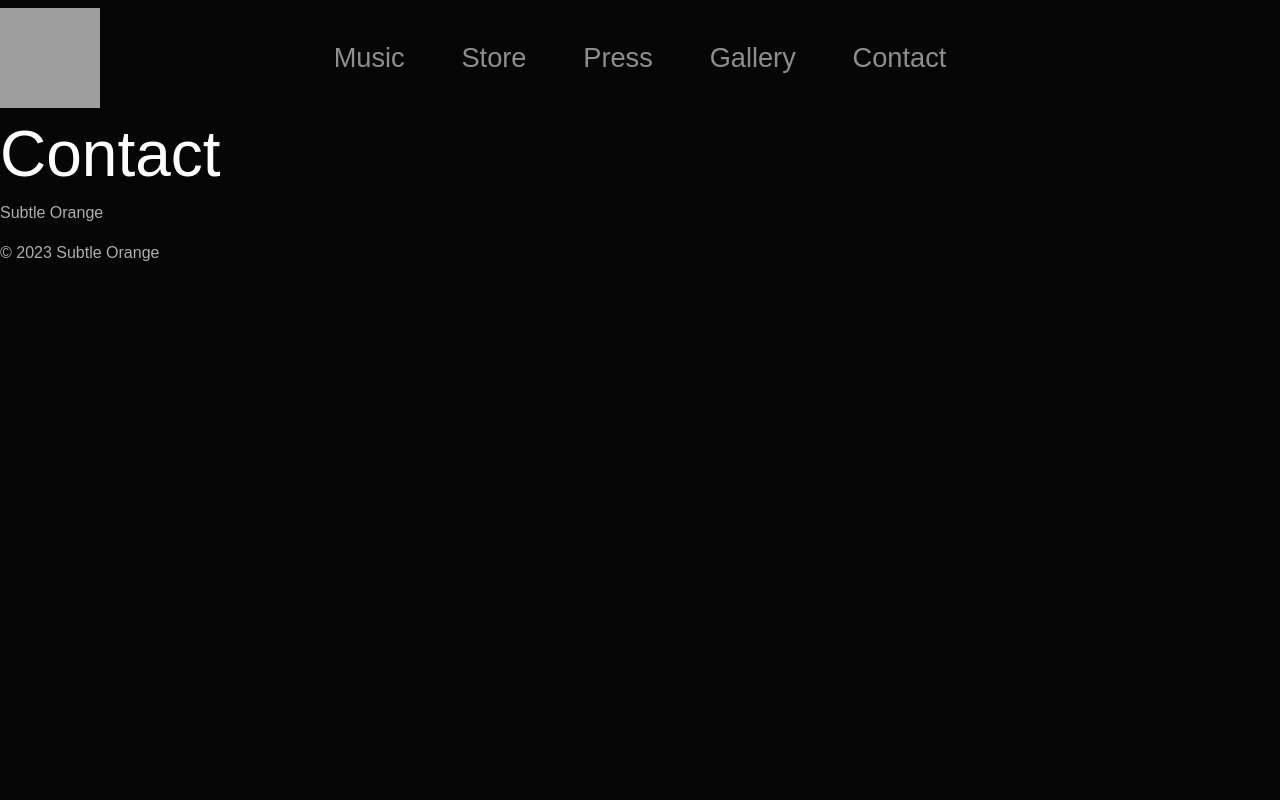
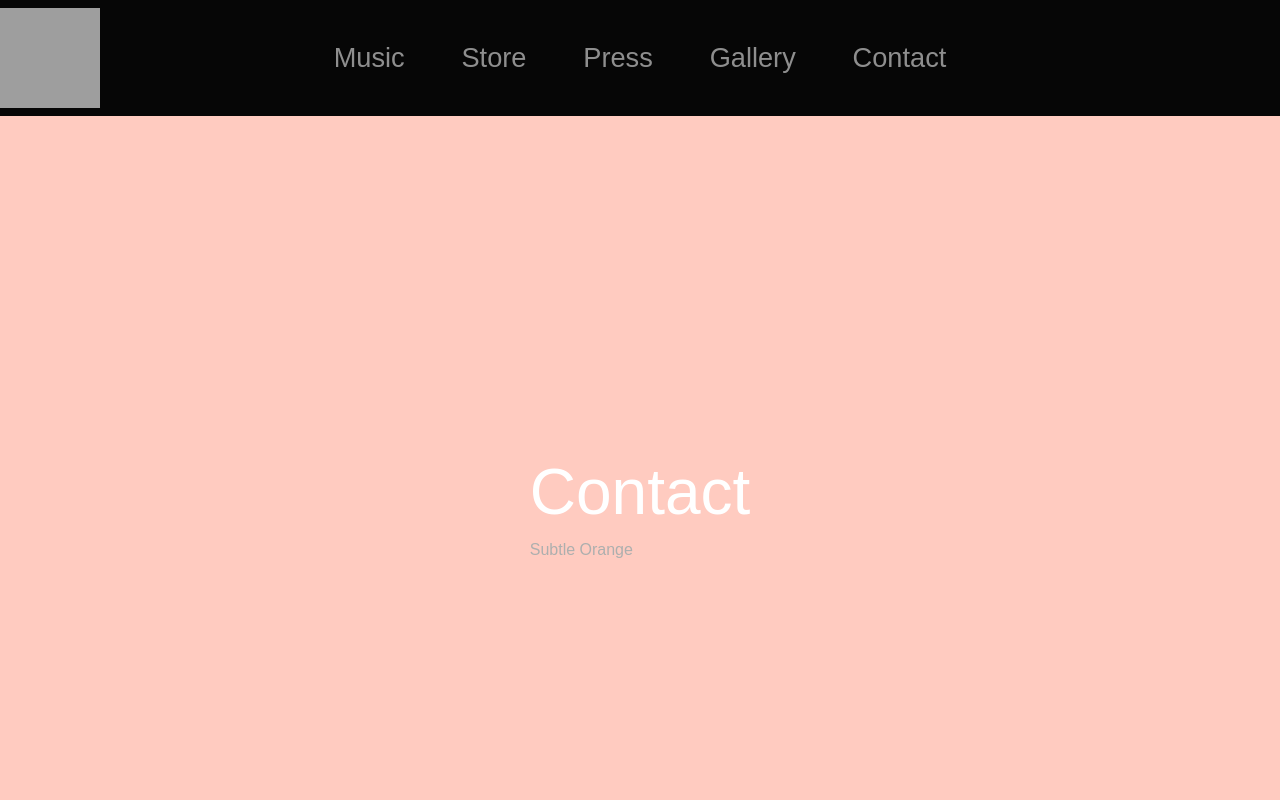
Before and after one commit to gmacfarq/subtleFrontend, a React app: page /contact in a window 1280 px wide. Shown: the top 800 px of the page. Built offline with nearby package versions, Linux system fonts and the light colour scheme; grey boxes are pictures that could not be loaded; a web font is replaced by a local one.

Commit message:
documentation and setup

```diff
--- a/src/components/App.css
+++ b/src/components/App.css
@@ -7,3 +7,12 @@
   body {
     font-family: 'blippo', sans-serif !important;
   }
+
+  .main{
+    background-color: #ffcbc0;
+    height: 100vh;
+    width: 100%;
+    display: flex;
+    justify-content: center;
+    align-items: center;
+  }
--- a/src/components/App.js
+++ b/src/components/App.js
@@ -2,14 +2,21 @@ import { BrowserRouter } from 'react-router-dom';
 import Navigation from './Navigation';
 import RoutesList from './RoutesList';
 import './App.css';
-
+/**
+ * The main component of the app.
+ * @module App
+ * @returns {JSX} The main component of the app.
+ * @exports App
+ */
 function App() {
   return (
     <>
       <div className="App">
         <BrowserRouter>
           <Navigation/>
-          <RoutesList/>
+          <div class="main">
+            <RoutesList/>
+          </div>
         </BrowserRouter>
       </div>
       <div className="footer">
--- a/src/components/Gallery.js
+++ b/src/components/Gallery.js
@@ -1,3 +1,9 @@
+/**
+ * Gallery component
+ * @module Contact
+ * @exports Contact
+ * @returns {JSX} The Contact component
+ */
 function Gallery() {
   return (
     <div className="Gallery">
--- a/src/components/Home.js
+++ b/src/components/Home.js
@@ -1,3 +1,9 @@
+/**
+ * Home component
+ * @module Contact
+ * @exports Contact
+ * @returns {JSX} The Contact component
+ */
 function Home() {
   return (
     <div>
--- a/src/components/Music.js
+++ b/src/components/Music.js
@@ -1,3 +1,8 @@
+/** Music component
+  * @module Music
+  * @exports Music
+  * @returns {JSX} The Music component
+**/
 function Music() {
   return (
     <div>
--- a/src/components/Press.js
+++ b/src/components/Press.js
@@ -1,3 +1,9 @@
+/**
+ * Press component
+ * @module Contact
+ * @exports Contact
+ * @returns {JSX} The Contact component
+ */
 function Press() {
   return (
     <div>
--- a/src/components/Store.js
+++ b/src/components/Store.js
@@ -1,3 +1,9 @@
+/**
+ * Store component
+ * @module Contact
+ * @exports Contact
+ * @returns {JSX} The Contact component
+ */
 function Store() {
   return (
     <div>
```
Also changed, not shown: src/components/Contact.js (+7 -0 lines), src/components/RoutesList.js (+7 -7 lines).
